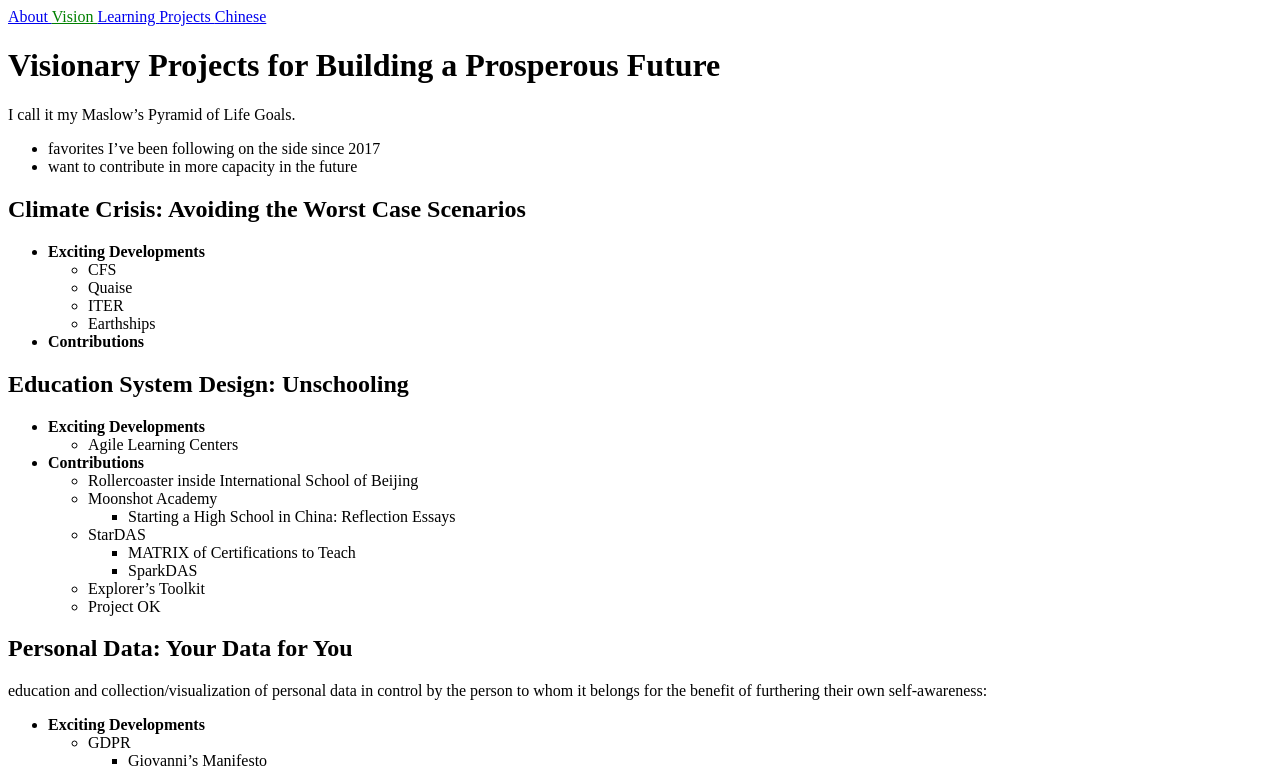
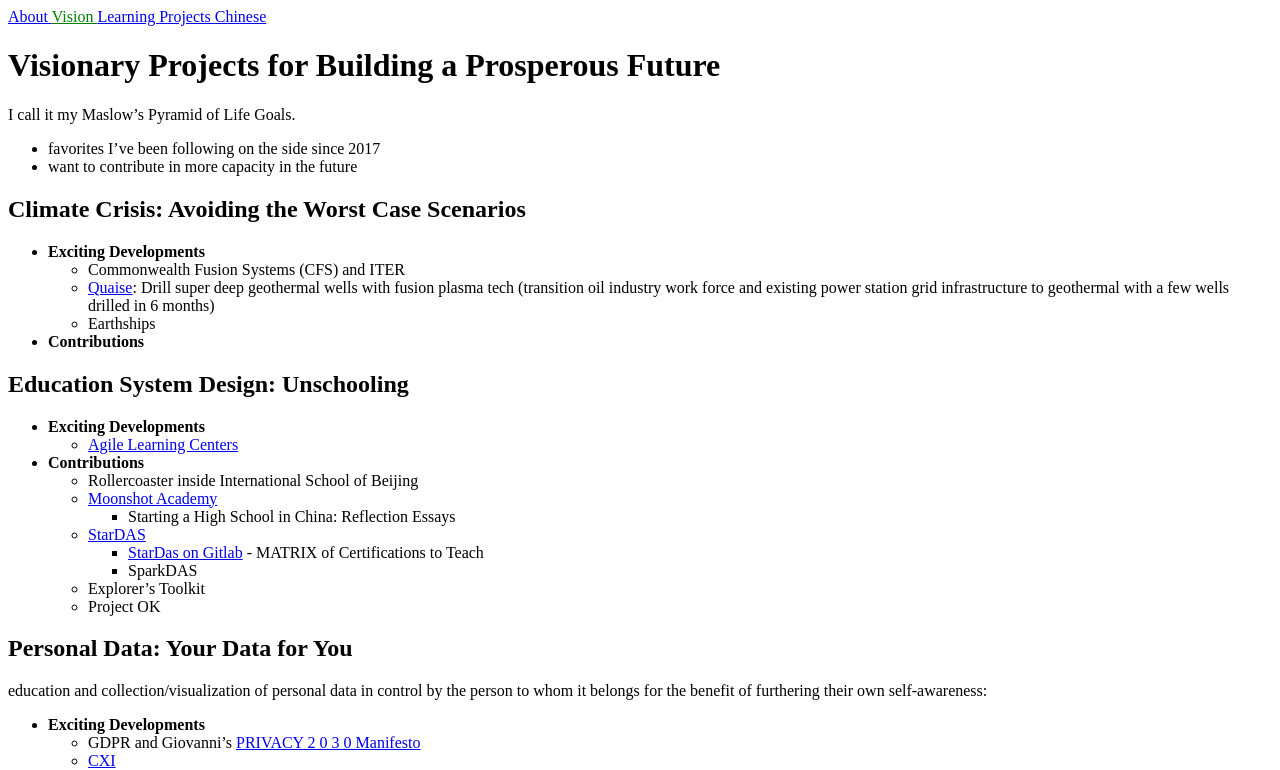
Before and after one commit to kriste11er/kriste11er.github.io, a Jekyll site: the page built from vision.md, in a window 1280 px wide and 1400 px high. Shown: the top 770 px of the window. Built offline with Jekyll 4.4.1, drawn with Linux system fonts in a browser that asks for light colours; some of the changed text lies outside the part shown.

Commit message:
Update vision.md

```diff
--- a/vision.md
+++ b/vision.md
@@ -16,9 +16,8 @@
 ## Climate Crisis: Avoiding the Worst Case Scenarios
 
 - **Exciting Developments**
-	- CFS
-	- Quaise
-	- ITER
+	- Commonwealth Fusion Systems (CFS) and ITER
+	- [Quaise](https://www.quaise.energy/): Drill super deep geothermal wells with fusion plasma tech (transition oil industry work force and existing power station grid infrastructure to geothermal with a few wells drilled in 6 months)
 	- Earthships
 - **Contributions**
 
@@ -26,14 +25,15 @@
 ## Education System Design: Unschooling
 
 - **Exciting Developments**
-	- Agile Learning Centers
+	- [Agile Learning Centers](https://www.agilelearningcenters.org/)
 
 - **Contributions**
 	- Rollercoaster inside International School of Beijing
-	- Moonshot Academy
+	- [Moonshot Academy](https://moonshotacademy.cn/)
 		- Starting a High School in China: Reflection Essays
-	- StarDAS
-		- MATRIX of Certifications to Teach
+	- [StarDAS](https://www.stardas.org/main-en)
+		- [StarDas on Gitlab](https://gitlab.com/stardas/a-new-hope)
+   		- MATRIX of Certifications to Teach
 		- SparkDAS
 	- Explorer's Toolkit
 	- Project OK
@@ -42,19 +42,15 @@
 education and collection/visualization of personal data in control by the person to whom it belongs for the benefit of furthering their own self-awareness:
 
 - **Exciting Developments**
-	- GDPR
-		- Giovanni's Manifesto
-	- CXI: Joi Ito, Ben
+	- GDPR and Giovanni's [PRIVACY 2 0 3 0 Manifesto](https://archive.epic.org/giovanni_manifesto.pdf)
+	- [CXI](https://globalcxi.org/wp-content/uploads/2018/06/CXI_Vision.pdf)
 	- [Holochain](https://www.youtube.com/watch?v=hyCtYrHJebs&ab_channel=Holochain): is a framework for building fully distributed peer-2-peer applications, like a decentralized Ruby on Rails (a mere stepping stone piece of the Ceptr puzzle.
-		- Arthur Brock
 	- [HOPE](https://hope.net/): Hackers On Planet Earth, a great conference of like-minded hackers as yourself
-		- Mitch Altman, co-founder and core organizer, grandfather of hackerspace movement around the world, and a dear friend.
-		- Cory Doctorow, with EFF is a keynote speaker each year and he wrote this persuasive essay for interoperability between software applications to increase [privacy without monopoly](link).
 
 - **Contributions**
 	- a packet containing a few gem deliverables from 2017-2019
 		 - [![](https://ci4.googleusercontent.com/proxy/qYa6_H461C21RR-qYIwSBcI7qqS9WSiFAN0DaF9sKsbdOZ5S3C-vrr7s_W7pzqFo7qGPHn6zXYPCgzf3sLpi6Csr9HA9gNV6rWRnwUrSjrNGKy8ubI-d=s0-d-e1-ft#https://ssl.gstatic.com/docs/doclist/images/icon_10_generic_list.png) 20220720_Jaguar to Jangle_humane tech ideas_SHA...](https://drive.google.com/file/d/1LCCAGkrfgqlcU-C37bg-OHQiLvKNE9Xw/view?usp=drive_web)
-	- CNEO
+	- Connected Northeast Ohio (CNEO): a Community-owned Mesh Network in Cleveland
 	- Personal Data Hackers
 	- WeChat Contained
 		- Stream-graphing Messaging History
@@ -76,5 +72,12 @@
 	- [taiwan solving the uber problem](https://richdecibels.medium.com/how-taiwan-solved-the-uber-problem-29fd2358a284): an example of how Polis was used in Taiwanese governance
 
 #### Community and Co-ops
-- Enspiral
+- [Enspiral](https://www.enspiral.com/)
+	- [Loomio](https://www.loomio.coop/)
 - Autonomous University
+
+#### Inspirations
+- [Richard D. Bartlett](https://richdecibels.com/)
+- Arthur Brock: co-founder of [Holochain](https://www.holochain.org/) and technical visionary for [CEPTR](https://ceptr.org/)
+- Cory Doctorow: with EFF is a keynote speaker each [HOPE](www.hope.net) conference and he wrote this persuasive essay for interoperability between software applications to increase [privacy without monopoly](link).
+- Mitch Altman: co-founder and core organizer, grandfather of hackerspace movement around the world, and a dear friend.
```
